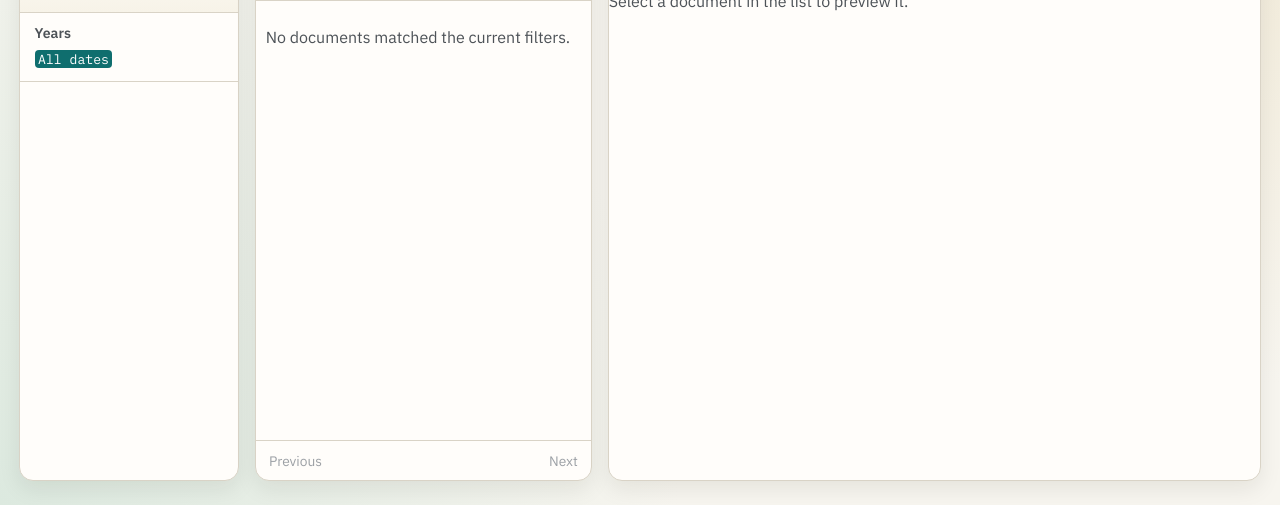
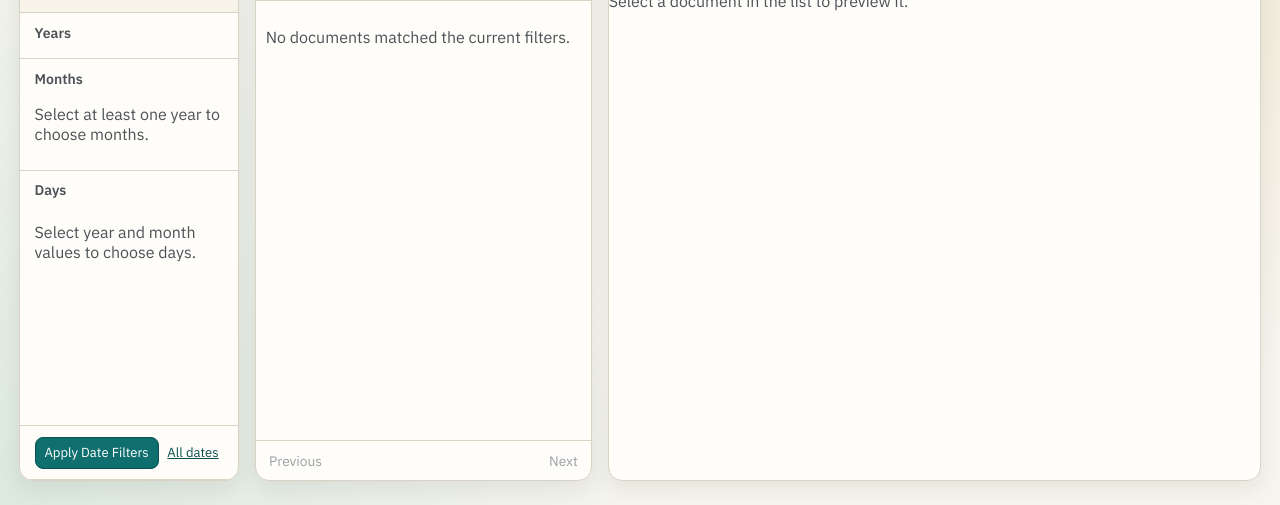
Before and after one commit to bamingyuan/epstein-textfiles, a Flask app: template templates/browse.html in a window 1280 px wide. Shown: the part 295-800 px from the top of the page. Run offline with Flask 3, Linux system fonts and the light colour scheme; the template is opened without the code that fills it, so the values that code supplies are empty.

Commit message:
multi selector in dates filter

```diff
--- a/app.py
+++ b/app.py
@@ -4,7 +4,7 @@ import os
 import re
 import shlex
 import sqlite3
-from datetime import date, datetime, timedelta
+from datetime import datetime
 from functools import lru_cache
 
 from flask import Flask, abort, g, render_template, request, url_for
@@ -149,6 +149,16 @@ def to_int(value: str | None, fallback: int | None = None) -> int | None:
         return int(value)
     except ValueError:
         return fallback
+
+
+def parse_multi_int_values(raw_values: list[str]) -> tuple[int, ...]:
+    values: set[int] = set()
+    for raw_value in raw_values:
+        for token in raw_value.split(","):
+            parsed = to_int(token.strip())
+            if parsed is not None:
+                values.add(parsed)
+    return tuple(sorted(values))
 
 
 def clean_string(value: str | None) -> str:
@@ -428,25 +438,25 @@ def get_latest_available_date(conn: sqlite3.Connection, dataset: str | None = No
 
 def normalize_period(
     conn: sqlite3.Connection,
-    year: int | None,
-    month: int | None,
-    day: int | None,
+    years: tuple[int, ...],
+    months: tuple[int, ...],
+    days: tuple[int, ...],
     undated: bool,
     dataset: str | None,
     scope: str,
-) -> tuple[int | None, int | None, int | None]:
+) -> tuple[tuple[int, ...], tuple[int, ...], tuple[int, ...]]:
     if undated:
-        return None, None, None
+        return (), (), ()
 
-    if year is None and month is not None:
-        month = None
-        day = None
-    if month is None and day is not None:
-        day = None
+    years = tuple(sorted({year for year in years if 1 <= year <= 9999}))
+    months = tuple(sorted({month for month in months if 1 <= month <= 12}))
+    days = tuple(sorted({day for day in days if 1 <= day <= 31}))
 
-    if year is None:
+    if not years:
+        months = ()
+        days = ()
         if scope != "current":
-            return None, None, None
+            return (), (), ()
         latest = get_latest_available_date(conn, dataset)
         if latest:
             latest_date = extract_date_portion(latest)
@@ -456,52 +466,30 @@ def normalize_period(
                 except ValueError:
                     latest_dt = None
                 if latest_dt is not None:
-                    return latest_dt.year, latest_dt.month, None
-        return None, None, None
+                    return (latest_dt.year,), (latest_dt.month,), ()
+        return (), (), ()
 
-    if month is not None and not 1 <= month <= 12:
-        month = None
-        day = None
-    if day is not None and not 1 <= day <= 31:
-        day = None
-    if year is not None and month is not None and day is not None:
-        try:
-            date(year, month, day)
-        except ValueError:
-            day = None
+    if not months:
+        days = ()
 
-    return year, month, day
+    return years, months, days
 
 
-def date_range(year: int, month: int | None = None) -> tuple[str, str]:
-    if month is None:
-        start = date(year, 1, 1)
-        end = date(year + 1, 1, 1)
-        return start.isoformat(), end.isoformat()
-    start = date(year, month, 1)
-    if month == 12:
-        end = date(year + 1, 1, 1)
-    else:
-        end = date(year, month + 1, 1)
-    return start.isoformat(), end.isoformat()
-
-
-def day_range(year: int, month: int, day: int) -> tuple[str, str]:
-    start = date(year, month, day)
-    end = start + timedelta(days=1)
-    return start.isoformat(), end.isoformat()
+def build_integer_in_clause(expression: str, values: tuple[int, ...]) -> tuple[str, list[object]]:
+    placeholders = ", ".join("?" for _ in values)
+    return f"{expression} IN ({placeholders})", [*values]
 
 
 def build_browse_filters(
     dataset: str | None,
     scope: str,
-    year: int | None,
-    month: int | None,
-    day: int | None,
+    years: tuple[int, ...],
+    months: tuple[int, ...],
+    days: tuple[int, ...],
     undated: bool,
-) -> tuple[list[str], list[str]]:
+) -> tuple[list[str], list[object]]:
     where = ["1=1"]
-    params: list[str] = []
+    params: list[object] = []
 
     if dataset:
         where.append('m."dataset" = ?')
@@ -514,22 +502,23 @@ def build_browse_filters(
     # "Dated" browse mode should always exclude undated rows, even for "All dates".
     where.append(date_exists_clause("m"))
 
-    if day is not None and year is not None and month is not None:
-        start, end = day_range(year, month, day)
-        where.append('m."date" >= ? AND m."date" < ?')
-        params.extend([start, end])
-    elif month is not None and year is not None:
-        start, end = date_range(year, month)
-        where.append('m."date" >= ? AND m."date" < ?')
-        params.extend([start, end])
-    elif year is not None:
-        start, end = date_range(year)
-        where.append('m."date" >= ? AND m."date" < ?')
-        params.extend([start, end])
+    if years:
+        clause, clause_params = build_integer_in_clause('CAST(SUBSTR(m."date", 1, 4) AS INTEGER)', years)
+        where.append(clause)
+        params.extend(clause_params)
+    if months:
+        clause, clause_params = build_integer_in_clause('CAST(SUBSTR(m."date", 6, 2) AS INTEGER)', months)
+        where.append(clause)
+        params.extend(clause_params)
+    if days:
+        clause, clause_params = build_integer_in_clause('CAST(SUBSTR(m."date", 9, 2) AS INTEGER)', days)
+        where.append(clause)
+        params.extend(clause_params)
+
     return where, params
 
 
-def apply_like_search(where: list[str], params: list[str], query: str) -> None:
+def apply_like_search(where: list[str], params: list[object], query: str) -> None:
     terms = parse_search_terms(query)
     for term in terms:
         like = f"%{term}%"
@@ -588,11 +577,14 @@ def year_counts(conn: sqlite3.Connection, dataset: str | None) -> list[sqlite3.R
     return conn.execute(query, params).fetchall()
 
 
-def month_counts(conn: sqlite3.Connection, year: int | None, dataset: str | None) -> list[sqlite3.Row]:
-    if year is None:
+def month_counts(conn: sqlite3.Connection, years: tuple[int, ...], dataset: str | None) -> list[sqlite3.Row]:
+    if not years:
         return []
-    where = [date_exists_clause("messages"), 'SUBSTR("date", 1, 4) = ?']
-    params: list[str] = [f"{year:04d}"]
+    where = [date_exists_clause("messages")]
+    params: list[object] = []
+    year_clause, year_params = build_integer_in_clause('CAST(SUBSTR("date", 1, 4) AS INTEGER)', years)
+    where.append(year_clause)
+    params.extend(year_params)
     if dataset:
         where.append('"messages"."dataset" = ?')
         params.append(dataset)
@@ -607,13 +599,20 @@ def month_counts(conn: sqlite3.Connection, year: int | None, dataset: str | None
 
 
 def day_counts(
-    conn: sqlite3.Connection, year: int | None, month: int | None, dataset: str | None
+    conn: sqlite3.Connection,
+    years: tuple[int, ...],
+    months: tuple[int, ...],
+    dataset: str | None,
 ) -> list[sqlite3.Row]:
-    if year is None or month is None:
+    if not years or not months:
         return []
-    start, end = date_range(year, month)
-    where = [date_exists_clause("messages"), '"messages"."date" >= ? AND "messages"."date" < ?']
-    params: list[str] = [start, end]
+    where = [date_exists_clause("messages")]
+    params: list[object] = []
+    year_clause, year_params = build_integer_in_clause('CAST(SUBSTR("date", 1, 4) AS INTEGER)', years)
+    month_clause, month_params = build_integer_in_clause('CAST(SUBSTR("date", 6, 2) AS INTEGER)', months)
+    where.extend([year_clause, month_clause])
+    params.extend(year_params)
+    params.extend(month_params)
     if dataset:
         where.append('"messages"."dataset" = ?')
         params.append(dataset)
@@ -653,13 +652,13 @@ def cached_year_counts(
 
 @lru_cache(maxsize=512)
 def cached_month_counts(
-    db_path: str, cache_token: tuple[int, int], year: int | None, dataset: str | None
+    db_path: str, cache_token: tuple[int, int], years: tuple[int, ...], dataset: str | None
 ) -> tuple[dict[str, object], ...]:
-    if year is None:
+    if not years:
         return ()
     conn = open_db_connection(db_path)
     try:
-        return rows_to_dict_tuple(month_counts(conn, year, dataset))
+        return rows_to_dict_tuple(month_counts(conn, years, dataset))
     finally:
         conn.close()
 
@@ -668,15 +667,15 @@ def cached_month_counts(
 def cached_day_counts(
     db_path: str,
     cache_token: tuple[int, int],
-    year: int | None,
-    month: int | None,
+    years: tuple[int, ...],
+    months: tuple[int, ...],
     dataset: str | None,
 ) -> tuple[dict[str, object], ...]:
-    if year is None or month is None:
+    if not years or not months:
         return ()
     conn = open_db_connection(db_path)
     try:
-        return rows_to_dict_tuple(day_counts(conn, year, month, dataset))
+        return rows_to_dict_tuple(day_counts(conn, years, months, dataset))
     finally:
         conn.close()
 
@@ -692,14 +691,14 @@ def cached_browse_page(
     page: int,
     per_page: int,
     undated: bool,
-    year: int | None,
-    month: int | None,
-    day: int | None,
+    years: tuple[int, ...],
+    months: tuple[int, ...],
+    days: tuple[int, ...],
     include_time: bool,
 ) -> dict[str, object]:
     conn = open_db_connection(db_path)
     try:
-        where, params = build_browse_filters(dataset, scope, year, month, day, undated)
+        where, params = build_browse_filters(dataset, scope, years, months, days, undated)
         from_sql = "messages m"
         fts_enabled = cached_has_fts(db_path, cache_token)
 
@@ -768,12 +767,20 @@ def browse() -> str:
     per_page = max(10, min(PER_PAGE_MAX, per_page))
 
     undated = request.args.get("undated") == "1"
-    year = to_int(request.args.get("year"))
-    month = to_int(request.args.get("month"))
-    day = to_int(request.args.get("day"))
+    selected_years = parse_multi_int_values(request.args.getlist("year"))
+    selected_months = parse_multi_int_values(request.args.getlist("month"))
+    selected_days = parse_multi_int_values(request.args.getlist("day"))
     selected_doc_id = to_int(request.args.get("doc"))
 
-    year, month, day = normalize_period(conn, year, month, day, undated, dataset, scope)
+    selected_years, selected_months, selected_days = normalize_period(
+        conn,
+        selected_years,
+        selected_months,
+        selected_days,
+        undated,
+        dataset,
+        scope,
+    )
     cache_token = db_cache_token(DB_PATH)
     include_time = has_time_column(DB_PATH, cache_token)
     page_data = cached_browse_page(
@@ -786,9 +793,9 @@ def browse() -> str:
         page,
         per_page,
         undated,
-        year,
-        month,
-        day,
+        selected_years,
+        selected_months,
+        selected_days,
         include_time,
     )
     total = page_data["total"]
@@ -823,8 +830,8 @@ def browse() -> str:
         ).fetchone()
 
     years = cached_year_counts(DB_PATH, cache_token, dataset)
-    months = cached_month_counts(DB_PATH, cache_token, year, dataset)
-    days = cached_day_counts(DB_PATH, cache_token, year, month, dataset)
+    months = cached_month_counts(DB_PATH, cache_token, selected_years, dataset)
+    days = cached_day_counts(DB_PATH, cache_token, selected_years, selected_months, dataset)
     datasets = cached_dataset_counts(DB_PATH, cache_token)
 
     return render_template(
@@ -843,9 +850,9 @@ def browse() -> str:
         years=years,
         months=months,
         days=days,
-        year=year,
-        month=month,
-        day=day,
+        selected_years=selected_years,
+        selected_months=selected_months,
+        selected_days=selected_days,
         undated=undated,
         datasets=datasets,
         fts_enabled=page_data["fts_enabled"],
--- a/static/styles.css
+++ b/static/styles.css
@@ -240,6 +240,13 @@ a {
   flex-direction: column;
 }
 
+.date-filter-form {
+  display: flex;
+  flex: 1 1 auto;
+  min-height: 0;
+  flex-direction: column;
+}
+
 .pane-nav .date-section-days {
   flex: 1 1 auto;
   min-height: 0;
@@ -258,6 +265,25 @@ a {
   justify-content: space-between;
   align-items: center;
   margin: 0.12rem 0;
+}
+
+.date-option {
+  display: flex;
+  align-items: center;
+  gap: 0.42rem;
+  color: var(--ink-soft);
+  cursor: pointer;
+  font-family: "IBM Plex Mono", monospace;
+}
+
+.date-option input[type="checkbox"] {
+  margin: 0;
+  width: 0.9rem;
+  height: 0.9rem;
+}
+
+.date-option .date-value {
+  line-height: 1;
 }
 
 .date-section li a {
@@ -287,6 +313,29 @@ a {
 .date-section-years li span,
 .date-section-months li span {
   font-size: 0.72rem;
+}
+
+.date-filter-actions {
+  display: flex;
+  align-items: center;
+  gap: 0.55rem;
+  flex-wrap: wrap;
+}
+
+.date-filter-actions button {
+  border-radius: 8px;
+  border: 1px solid var(--accent-strong);
+  background: var(--accent);
+  color: #fff;
+  min-height: 2rem;
+  padding: 0.2rem 0.55rem;
+  font-family: inherit;
+  font-size: 0.82rem;
+  cursor: pointer;
+}
+
+.date-filter-actions a {
+  font-size: 0.82rem;
 }
 
 .list-scroll {
--- a/templates/browse.html
+++ b/templates/browse.html
@@ -30,10 +30,18 @@
       <option value="date_desc" {% if sort == "date_desc" %}selected{% endif %}>Date/time newest first</option>
     </select>
 
-    <input type="hidden" name="year" value="{{ year or '' }}">
-    <input type="hidden" name="month" value="{{ month or '' }}">
-    <input type="hidden" name="day" value="{{ day or '' }}">
-    <input type="hidden" name="undated" value="{{ 1 if undated else '' }}">
+    {% for selected_year in selected_years %}
+    <input type="hidden" name="year" value="{{ selected_year }}">
+    {% endfor %}
+    {% for selected_month in selected_months %}
+    <input type="hidden" name="month" value="{{ selected_month }}">
+    {% endfor %}
+    {% for selected_day in selected_days %}
+    <input type="hidden" name="day" value="{{ selected_day }}">
+    {% endfor %}
+    {% if undated %}
+    <input type="hidden" name="undated" value="1">
+    {% endif %}
     <input type="hidden" name="per_page" value="{{ per_page }}">
 
     <button type="submit">Apply</button>
@@ -56,65 +64,77 @@
     <div class="pane-header">
       <h2>Browse By Date</h2>
       <div class="browse-tabs">
-        <a href="{{ url_for('browse', q=q or None, dataset=dataset, scope='current', sort=sort, year=year, month=month, day=day, per_page=per_page) }}" class="{% if not undated %}active{% endif %}">Dated</a>
-        <a href="{{ url_for('browse', q=q or None, dataset=dataset, scope=scope, sort=sort, undated=1, per_page=per_page) }}" class="{% if undated %}active{% endif %}">Undated</a>
+        <a href="{{ url_for('browse', q=q or None, dataset=dataset, scope='current', sort=sort, year=selected_years or None, month=selected_months or None, day=selected_days or None, per_page=per_page) }}" class="{% if not undated %}active{% endif %}">Dated</a>
+        <a href="{{ url_for('browse', q=q or None, dataset=dataset, scope=scope, sort=sort, year=selected_years or None, month=selected_months or None, day=selected_days or None, undated=1, per_page=per_page) }}" class="{% if undated %}active{% endif %}">Undated</a>
       </div>
     </div>
 
     {% if not undated %}
+    <form method="get" action="{{ url_for('browse') }}" class="date-filter-form">
+      <input type="hidden" name="q" value="{{ q }}">
+      <input type="hidden" name="dataset" value="{{ dataset or '' }}">
+      <input type="hidden" name="scope" value="current">
+      <input type="hidden" name="sort" value="{{ sort }}">
+      <input type="hidden" name="per_page" value="{{ per_page }}">
+
       <div class="date-section date-section-years">
         <h3>Years</h3>
         <ul>
+          {% for y in years %}
           <li>
-          <a href="{{ url_for('browse', q=q or None, dataset=dataset, scope='all', sort=sort, per_page=per_page) }}" class="{% if not year and not month and not day %}active{% endif %}">
-            All dates
-          </a>
-        </li>
-        {% for y in years %}
-        {% set year_active = y['year'] == year %}
-        <li>
-          <a href="{{ url_for('browse', q=q or None, dataset=dataset, scope='all' if year_active else 'current', sort=sort, year=None if year_active else y['year'], month=None, day=None, per_page=per_page) }}" class="{% if year_active %}active{% endif %}">
-            {{ y["year"] }}
-          </a>
+            <label class="date-option">
+              <input type="checkbox" name="year" value="{{ y['year'] }}" {% if y['year'] in selected_years %}checked{% endif %}>
+              <span class="date-value">{{ y["year"] }}</span>
+            </label>
             <span>{{ y["count"] }}</span>
           </li>
           {% endfor %}
         </ul>
       </div>
 
-    {% if year %}
       <div class="date-section date-section-months">
         <h3>Months</h3>
+        {% if selected_years %}
         <ul>
           {% for m in months %}
-        {% set month_active = m['month'] == month %}
           <li>
-          <a href="{{ url_for('browse', q=q or None, dataset=dataset, scope='current', sort=sort, year=year, month=None if month_active else m['month'], day=None, per_page=per_page) }}" class="{% if month_active %}active{% endif %}">
-            {{ "%02d"|format(m["month"]) }}
-          </a>
+            <label class="date-option">
+              <input type="checkbox" name="month" value="{{ m['month'] }}" {% if m['month'] in selected_months %}checked{% endif %}>
+              <span class="date-value">{{ "%02d"|format(m["month"]) }}</span>
+            </label>
             <span>{{ m["count"] }}</span>
           </li>
           {% endfor %}
         </ul>
+        {% else %}
+        <p class="muted">Select at least one year to choose months.</p>
+        {% endif %}
       </div>
-    {% endif %}
 
-    {% if year and month %}
       <div class="date-section date-section-days">
         <h3>Days</h3>
+        {% if selected_years and selected_months %}
         <ul>
           {% for d in days %}
-        {% set day_active = d['day'] == day %}
           <li>
-          <a href="{{ url_for('browse', q=q or None, dataset=dataset, scope='current', sort=sort, year=year, month=month, day=None if day_active else d['day'], per_page=per_page) }}" class="{% if day_active %}active{% endif %}">
-            {{ "%02d"|format(d["day"]) }}
-          </a>
+            <label class="date-option">
+              <input type="checkbox" name="day" value="{{ d['day'] }}" {% if d['day'] in selected_days %}checked{% endif %}>
+              <span class="date-value">{{ "%02d"|format(d["day"]) }}</span>
+            </label>
             <span>{{ d["count"] }}</span>
           </li>
           {% endfor %}
         </ul>
+        {% else %}
+        <p class="muted">Select year and month values to choose days.</p>
+        {% endif %}
       </div>
-    {% endif %}
+
+      <div class="date-section date-filter-actions">
+        <button type="submit">Apply Date Filters</button>
+        <a href="{{ url_for('browse', q=q or None, dataset=dataset, scope='all', sort=sort, per_page=per_page) }}">All dates</a>
+      </div>
+    </form>
     {% else %}
     <div class="date-section">
       <h3>Undated archive</h3>
@@ -131,7 +151,7 @@
     <div class="list-scroll">
       {% for row in rows %}
       <article class="doc-row {% if selected_doc_id == row['id'] %}active{% endif %}">
-        <a class="doc-row-link" href="{{ url_for('browse', q=q or None, dataset=dataset, scope=scope, sort=sort, year=year, month=month, day=day, undated=1 if undated else None, per_page=per_page, page=page, doc=row['id']) }}">
+        <a class="doc-row-link" href="{{ url_for('browse', q=q or None, dataset=dataset, scope=scope, sort=sort, year=selected_years or None, month=selected_months or None, day=selected_days or None, undated=1 if undated else None, per_page=per_page, page=page, doc=row['id']) }}">
           <div class="doc-meta">
             {% set row_date = row["date"]|display_date %}
             {% set row_time = row["time"]|display_time %}
@@ -151,13 +171,13 @@
 
     <nav class="pager">
       {% if page > 1 %}
-      <a href="{{ url_for('browse', q=q or None, dataset=dataset, scope=scope, sort=sort, year=year, month=month, day=day, undated=1 if undated else None, per_page=per_page, page=page-1, doc=selected_doc_id) }}">Previous</a>
+      <a href="{{ url_for('browse', q=q or None, dataset=dataset, scope=scope, sort=sort, year=selected_years or None, month=selected_months or None, day=selected_days or None, undated=1 if undated else None, per_page=per_page, page=page-1, doc=selected_doc_id) }}">Previous</a>
       {% else %}
       <span class="disabled">Previous</span>
       {% endif %}
 
       {% if page < total_pages %}
-      <a href="{{ url_for('browse', q=q or None, dataset=dataset, scope=scope, sort=sort, year=year, month=month, day=day, undated=1 if undated else None, per_page=per_page, page=page+1, doc=selected_doc_id) }}">Next</a>
+      <a href="{{ url_for('browse', q=q or None, dataset=dataset, scope=scope, sort=sort, year=selected_years or None, month=selected_months or None, day=selected_days or None, undated=1 if undated else None, per_page=per_page, page=page+1, doc=selected_doc_id) }}">Next</a>
       {% else %}
       <span class="disabled">Next</span>
       {% endif %}
```
Lines whose indentation alone changed are shown as unchanged.
